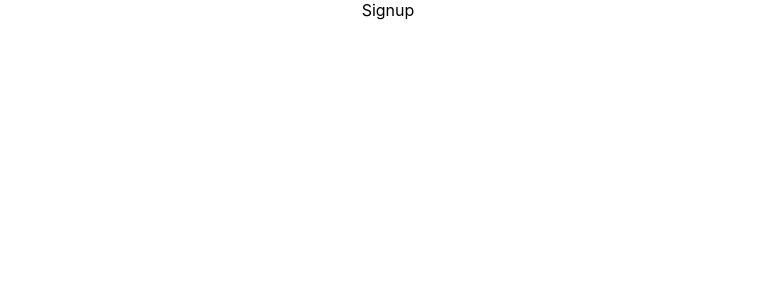
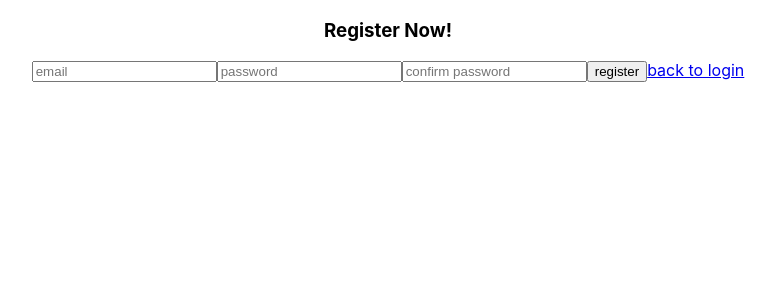
Before and after one commit to viraj458/twc_web, a React (Create React App) app: page /signup in a window 1280 px wide. Shown: the top 300 px of the page, without its empty margins (252-1026 px from the left). Built offline with nearby package versions, Linux system fonts and the light colour scheme.

Commit message:
created Signup.js

```diff
--- a/src/pages/Login.js
+++ /dev/null
@@ -1,9 +0,0 @@
-import React from 'react'
-
-const Login = () => {
-  return (
-    <div>Login</div>
-  )
-}
-
-export default Login
--- a/src/pages/Signup.js
+++ b/src/pages/Signup.js
@@ -1,8 +1,46 @@
-import React from 'react'
+import { useState } from "react"
+import { Link } from "react-router-dom"
 
 const Signup = () => {
+  const [email, setEmail] = useState('')
+  const [password, setPassword] = useState('')
+  const [confirmPassword, setConfirmPassword] = useState('')
+
+const handleSubmit = async(e) => {
+  e.preventDefault()
+
+  if(password !== confirmPassword){
+    throw Error("Passwords does not match")
+  }
+  console.log(email, password, confirmPassword);
+}
+
   return (
-    <div>Signup</div>
+    <form className="signup" onSubmit={handleSubmit}>
+      <h3>Register Now!</h3>
+
+      <input
+        type="email"
+        onChange={(e) => setEmail(e.target.value)}
+        value={email}
+        placeholder='email'
+      />
+      <input
+        type="password"
+        onChange={(e) => setPassword(e.target.value)}
+        value={password}
+        placeholder='password'
+      />
+      <input
+        type="password"
+        onChange={(e) => setConfirmPassword(e.target.value)}
+        value={confirmPassword}
+        placeholder='confirm password'
+      />
+
+      <button>register</button>
+      <Link to='/login'>back to login</Link>
+    </form>
   )
 }
 
```
